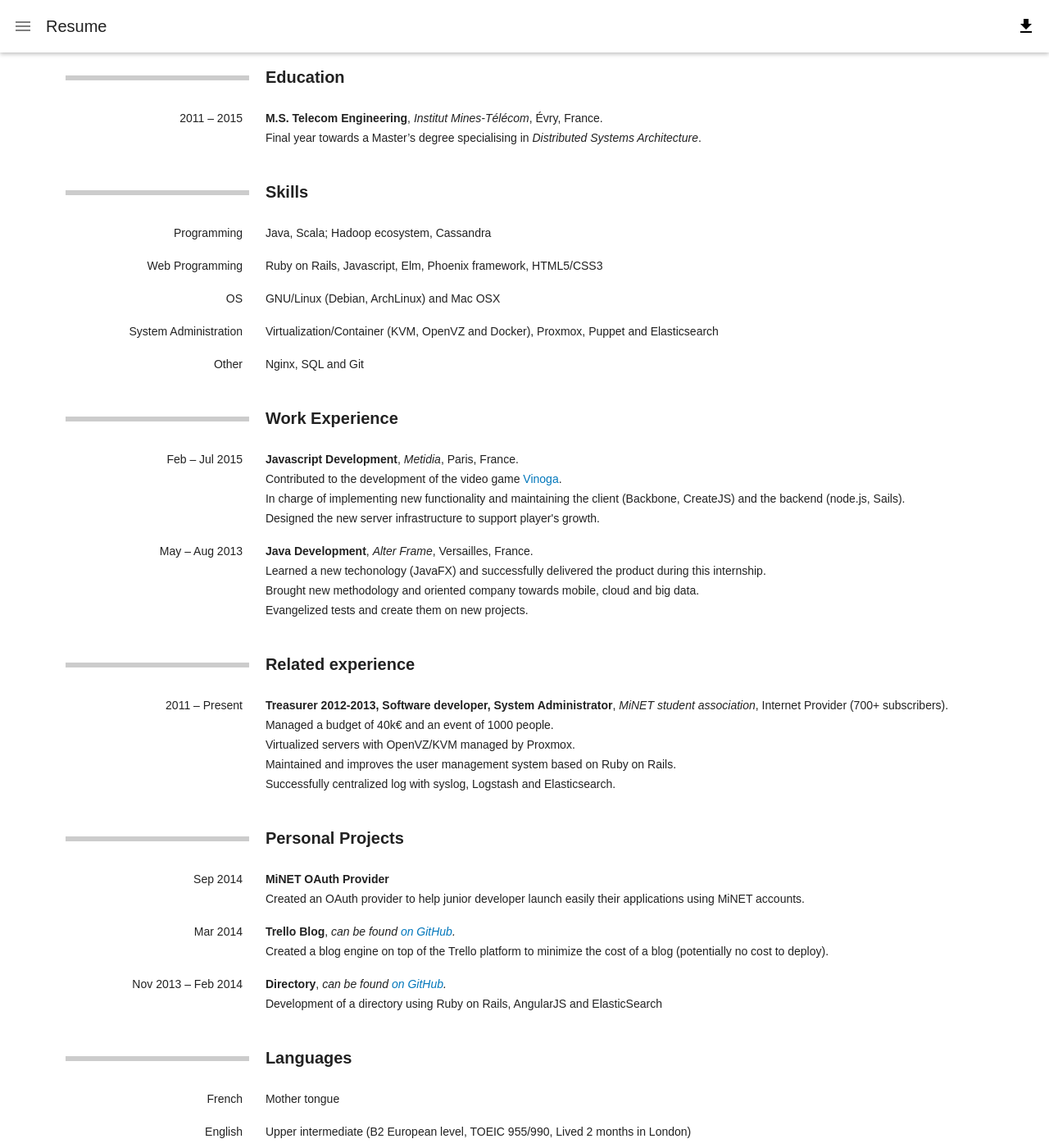
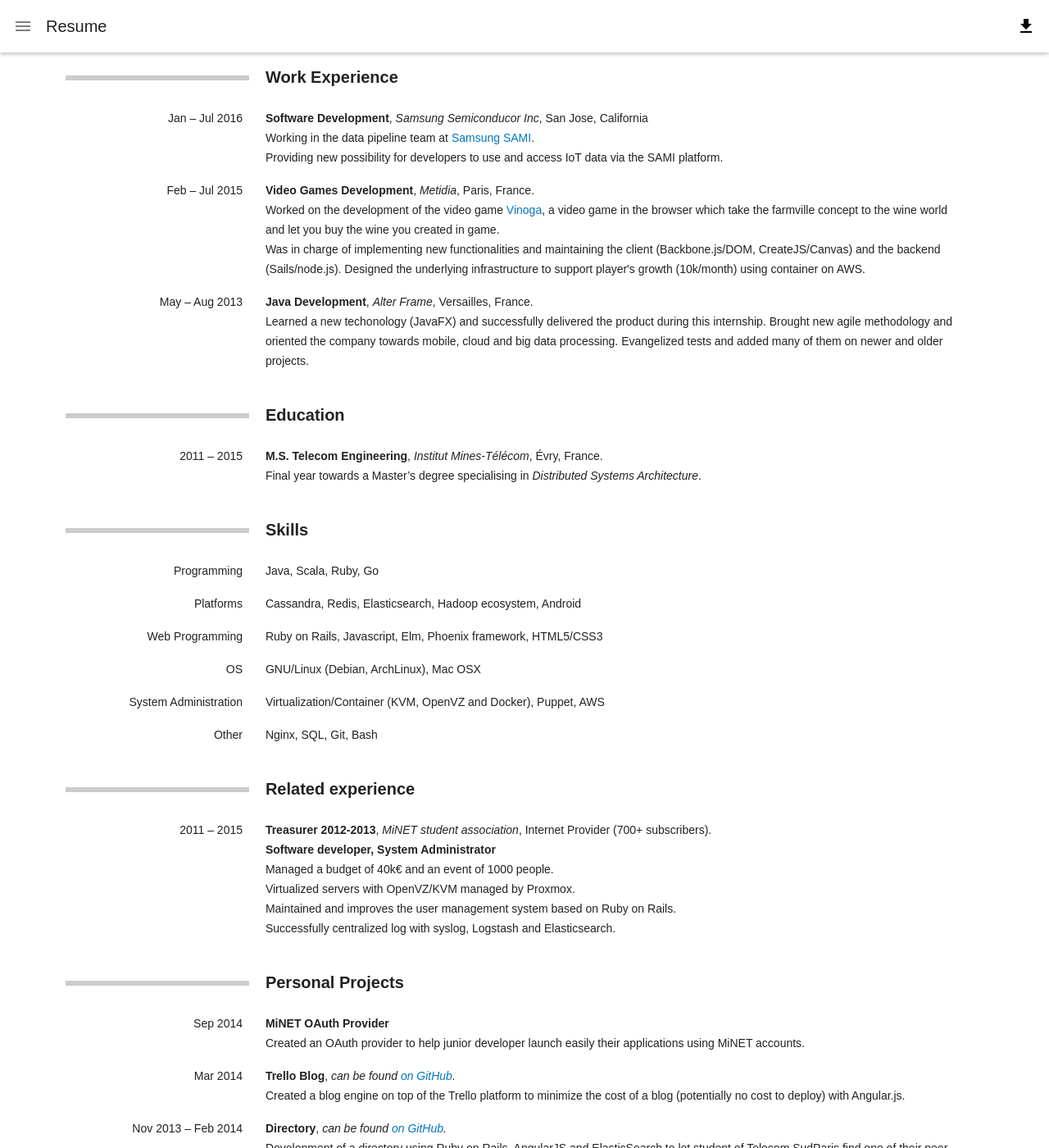
Before and after one commit to fmonniot/fmonniot.github.com, a Jekyll site: the page built from resume.html, in a window 1280 px wide and 1400 px high. Shown: the whole window at 82% size. Built offline with Jekyll 4.4.1, drawn with Linux system fonts in a browser that asks for light colours; some web fonts are replaced; some of the changed text lies outside the part shown.

Commit message:
Improve resume presentation and add more content into it

```diff
--- a/_sass/print.scss
+++ b/_sass/print.scss
@@ -6,7 +6,6 @@
   text-indent: 0;
   font-size: 10pt;
   font-weight: normal;
-  line-height: 12pt;
 
   // A serif font have a better render on paper
   font-family: "Times";
@@ -27,6 +26,9 @@
 }
 
 .vcard {
+
+  margin-bottom: 16px;
+
   .url { color: $vcard-infos-color; }
 
   .fn {
@@ -34,14 +36,14 @@
 
     a {
       color: $vcard-fn-color;
-      font-size: 2em;
+      font-size: 2.2em;
       font-style: normal;
       font-weight: lighter;
     }
   }
   .role {
     color: $vcard-role-color;
-    font-size: 1.3em;
+    font-size: 1.5em;
   }
   .adr, .tel, .email, .note, .website {
     color: $vcard-infos-color;
@@ -69,6 +71,7 @@
 
   .span2 { padding: 0; }
   div { margin-bottom: 6px; }
+  p { text-align: justify; }
 
   header .span2 { margin-top: 5px + ($leading-subhead2 / 2); }
   h2 { margin-top: 5px; margin-bottom: 2px; padding-top: 0; }
--- a/css/pdf.scss
+++ b/css/pdf.scss
@@ -10,6 +10,10 @@
 @import "tablet.scss";
 @import "print.scss";
 
+  body {
+    line-height: $leading-body1 - 5px;
+  }
+
   // Add some pdf custom adjustement (to satisfy wkhtmltopdf)
   .wrapper {
     padding-top: 5px;
@@ -20,7 +24,7 @@
 
     div { margin-bottom: 6px; }
 
-  header { margin-top: 8px; }
+    header { margin-top: 8px; margin-bottom: 4px; }
     header .span2 { margin-top: 5px + ($leading-subhead2*1.2 / 2); }
     h2 {
       font-size: $font-size-title * 1.2;
@@ -33,6 +37,7 @@
   }
 
   .vcard {
+    margin-bottom: 30px;
     .fn a {
       font-size: 2.5em;
     }
--- a/resume.html
+++ b/resume.html
@@ -8,15 +8,46 @@
   title: Resume
 ---
 <address class="vcard only-print">
-    <p class="adr">
-        <span class="country">France</span>
-    </p>
     <p class="tel">mobile: 1-669-238-7828</p>
-    <p class="email">email: <a href="mailto:francoismonniot@gmail.com" class="url">francoismonniot@gmail.com</a></p>
-    <p class="website">web: <a href="http://francois.monniot.eu" class="url">http://francois.monniot.eu</a></p>
+    <p class="email">email: <a href="mailto:francoismonniot@gmail.com" class="url">francois@monniot.eu</a></p>
+    <p class="website">website: <a href="http://francois.monniot.eu" class="url">http://francois.monniot.eu</a></p>
     <p class="fn"><a class="url" href="#">François Monniot</a><p>
-    <p class="role">M.S. Telecom Engineering Student<p>
+    <p class="role">Software Engineer<p>
 </address>
+
+<section class="cv professional-exp">
+    <header>
+        <div class="span2"></div>
+        <h2 class="span10">Work Experience</h2>
+    </header>
+    <div>
+        <p class="span2">Jan – Jul 2016</p>
+        <p class="span10">
+            <strong>Software Development</strong>, <em>Samsung Semiconducor Inc</em>, San Jose, California<br>
+            Working in the data pipeline team at <a href="https://samsungsami.io">Samsung SAMI</a>.<br/>
+            Providing new possibility for developers to use and access IoT data via the SAMI platform.
+        </p>
+    </div>
+    <div>
+        <p class="span2">Feb – Jul 2015</p>
+        <p class="span10">
+            <strong>Video Games Development</strong>, <em>Metidia</em>, Paris, France.<br>
+            Worked on the development of the video game <a href="http://metidia.com/vinoga/">Vinoga</a>, a video game
+            in the browser which take the farmville concept to the wine world and let you buy the wine you created in game.<br/>
+            Was in charge of implementing new functionalities and maintaining the client (Backbone.js/DOM, CreateJS/Canvas) and the backend (Sails/node.js).
+            Designed the underlying infrastructure to support player's growth (10k/month) using container on AWS.
+        </p>
+    </div>
+    <div>
+        <p class="span2">May – Aug 2013</p>
+        <p class="span10">
+            <strong>Java Development</strong>, <em>Alter Frame</em>, Versailles, France.<br>
+            Learned a new techonology (JavaFX) and successfully delivered the product during this internship.
+            Brought new agile methodology and oriented the company towards mobile, cloud and big data processing.
+            Evangelized tests and added many of them on newer and older projects.
+        </p>
+    </div>
+</section>
 
 <section class="cv education">
     <header>
@@ -39,7 +70,11 @@
     </header>
     <div>
         <p class="span2">Programming</p>
-        <p class="span10">Java, Scala; Hadoop ecosystem, Cassandra</p>
+        <p class="span10">Java, Scala, Ruby, Go</p>
+    </div>
+    <div>
+      <p class="span2">Platforms</p>
+      <p class="span10">Cassandra, Redis, Elasticsearch, Hadoop ecosystem, Android</p>
     </div>
     <div>
         <p class="span2">Web Programming</p>
@@ -47,40 +82,15 @@
     </div>
     <div>
         <p class="span2">OS</p>
-        <p class="span10">GNU/Linux (Debian, ArchLinux) and Mac OSX</p>
+        <p class="span10">GNU/Linux (Debian, ArchLinux), Mac OSX</p>
     </div>
     <div>
         <p class="span2">System Administration</p>
-        <p class="span10">Virtualization/Container (KVM, OpenVZ and Docker), Proxmox, Puppet and Elasticsearch</p>
+        <p class="span10">Virtualization/Container (KVM, OpenVZ and Docker), Puppet, AWS</p>
     </div>
     <div>
         <p class="span2">Other</p>
-        <p class="span10">Nginx, SQL and Git</p>
-    </div>
-</section>
-
-<section class="cv professional-exp">
-    <header>
-        <div class="span2"></div>
-        <h2 class="span10">Work Experience</h2>
-    </header>
-    <div>
-        <p class="span2">Feb – Jul 2015</p>
-        <p class="span10">
-            <strong>Javascript Development</strong>, <em>Metidia</em>, Paris, France.<br>
-            Contributed to the development of the video game <a href="http://metidia.com/vinoga/">Vinoga</a>.<br/>
-            In charge of implementing new functionality and maintaining the client (Backbone, CreateJS) and the backend (node.js, Sails). <br/>
-            Designed the new server infrastructure to support player's growth.
-        </p>
-    </div>
-    <div>
-        <p class="span2">May – Aug 2013</p>
-        <p class="span10">
-            <strong>Java Development</strong>, <em>Alter Frame</em>, Versailles, France.<br>
-            Learned a new techonology (JavaFX) and successfully delivered the product during this internship.<br/>
-            Brought new methodology and oriented company towards mobile, cloud and big data.<br/>
-            Evangelized tests and create them on new projects.
-        </p>
+        <p class="span10">Nginx, SQL, Git, Bash</p>
     </div>
 </section>
 
@@ -90,9 +100,11 @@
         <h2 class="span10">Related experience</h2>
     </header>
     <div>
-        <p class="span2">2011 – Present</p>
+        <p class="span2">2011 – 2015</p>
         <p class="span10">
-            <strong>Treasurer 2012-2013, Software developer, System Administrator</strong>, <em>MiNET student association</em>, Internet Provider (700+ subscribers).<br/>
+            <strong>Treasurer 2012-2013</strong>, <em>MiNET student association</em>, Internet Provider (700+ subscribers).<br/>
+            <strong>Software developer, System Administrator</strong><br/>
+
             Managed a budget of 40k€ and an event of 1000 people.<br/>
             Virtualized servers with OpenVZ/KVM managed by Proxmox.<br/>
             Maintained and improves the user management system based on Ruby on Rails.<br/>
@@ -106,7 +118,7 @@
         <div class="span2"></div>
         <h2 class="span10">Personal Projects</h2>
     </header>
-    <div class="no-print">
+    <div>
         <p class="span2">Sep 2014</p>
         <p class="span10">
             <strong>MiNET OAuth Provider</strong><br/>
@@ -117,14 +129,15 @@
         <p class="span2">Mar 2014</p>
         <p class="span10">
             <strong>Trello Blog</strong>, <em>can be found <a href="https://github.com/fabien0102/trelloblog">on GitHub</a>.</em><br/>
-            Created a blog engine on top of the Trello platform to minimize the cost of a blog (potentially no cost to deploy).
+            Created a blog engine on top of the Trello platform to minimize the cost of a blog (potentially no cost to deploy) with Angular.js.
         </p>
     </div>
     <div>
         <p class="span2">Nov 2013 – Feb 2014</p>
         <p class="span10">
             <strong>Directory</strong>, <em>can be found <a href="https://github.com/fmonniot/directory">on GitHub</a>.</em><br/>
-            Development of a directory using Ruby on Rails, AngularJS and ElasticSearch<br/>
+            Development of a directory using Ruby on Rails, AngularJS and ElasticSearch to let student of Telecom SudParis find
+            one of their peer (by using their initial or complete name).
         </p>
     </div>
 </section>
@@ -141,7 +154,7 @@
     <div>
         <p class="span2">English</p>
         <p class="span10">
-            Upper intermediate (B2 European level, TOEIC 955/990, Lived 2 months in London)
+            Fluent (B2 European level, TOEIC 955/990, Living in California)
         </p>
     </div>
 </section>
```
Also changed, not shown: 1 other file. Lines whose indentation alone changed are shown as unchanged.
